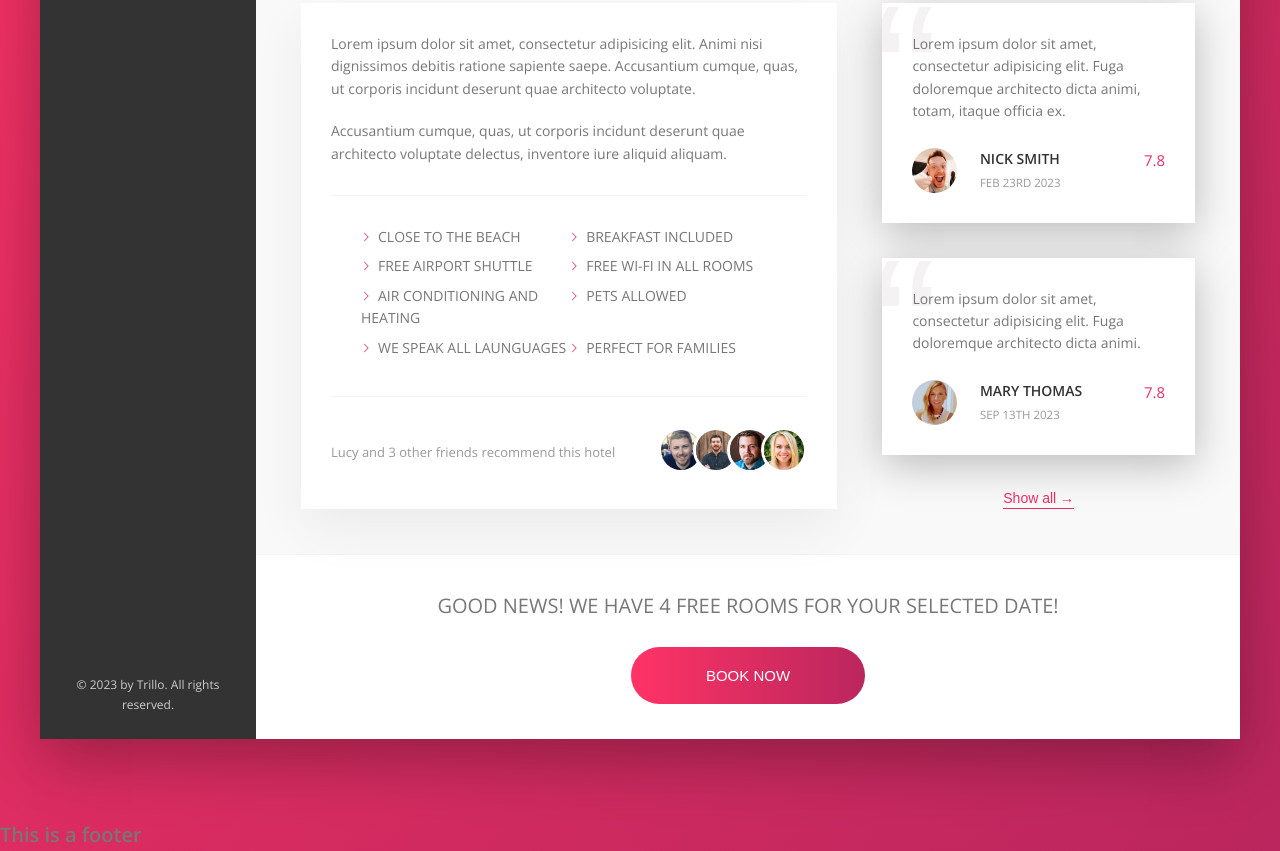
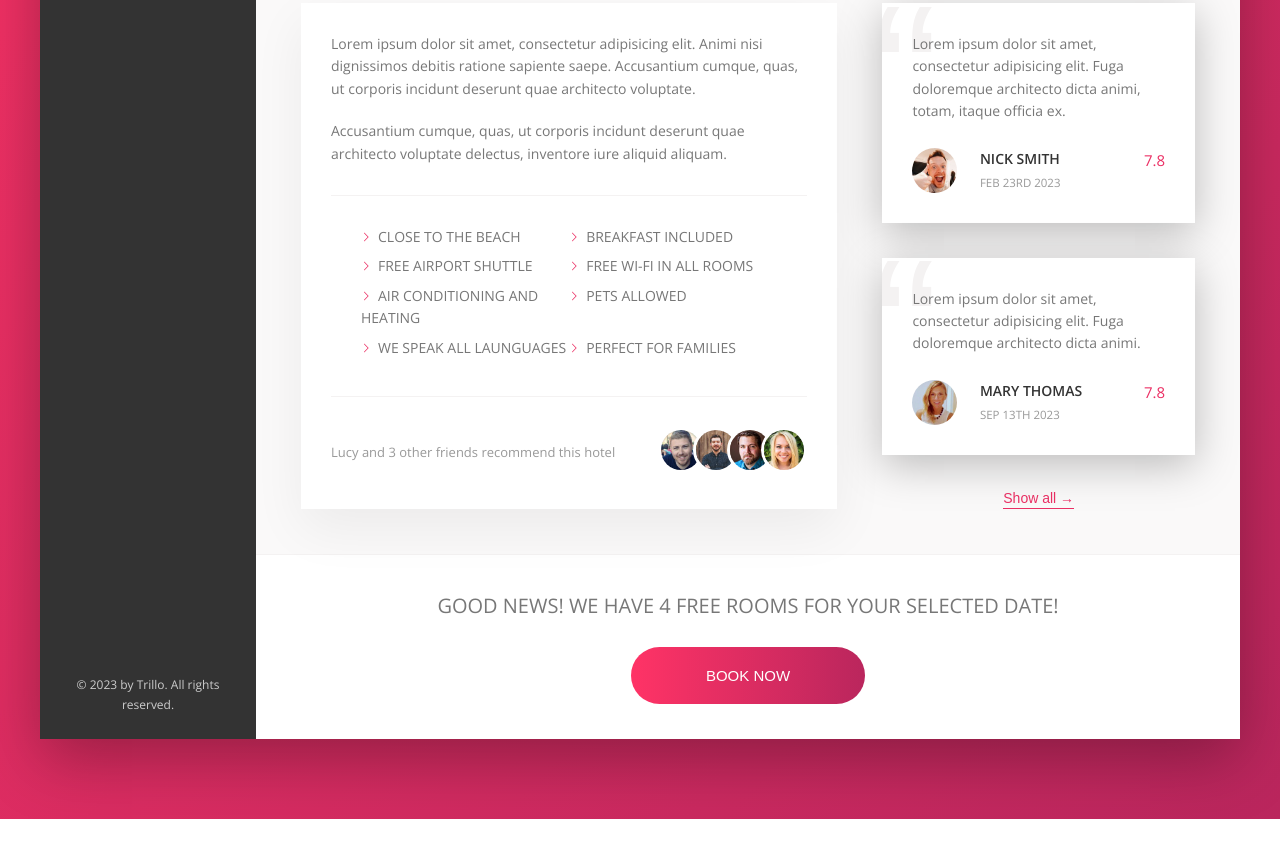
Before and after one commit to Gunj-T/trillo-sass-project, a website: page index.html in a window 1280 px wide. Shown: the part 644-1495 px from the top of the page. After the commit the page ends 1463 px from the top, so only its background shows below. Drawn offline with nearby package versions, Linux system fonts and the light colour scheme.

Commit message:
final version

```diff
--- a/index.html
+++ b/index.html
@@ -239,9 +239,6 @@
     </div>
     </div>
 
-    <footer>
-        <h1>This is a footer</h1>
-    </footer>
 </body>
 
 </html>
```
